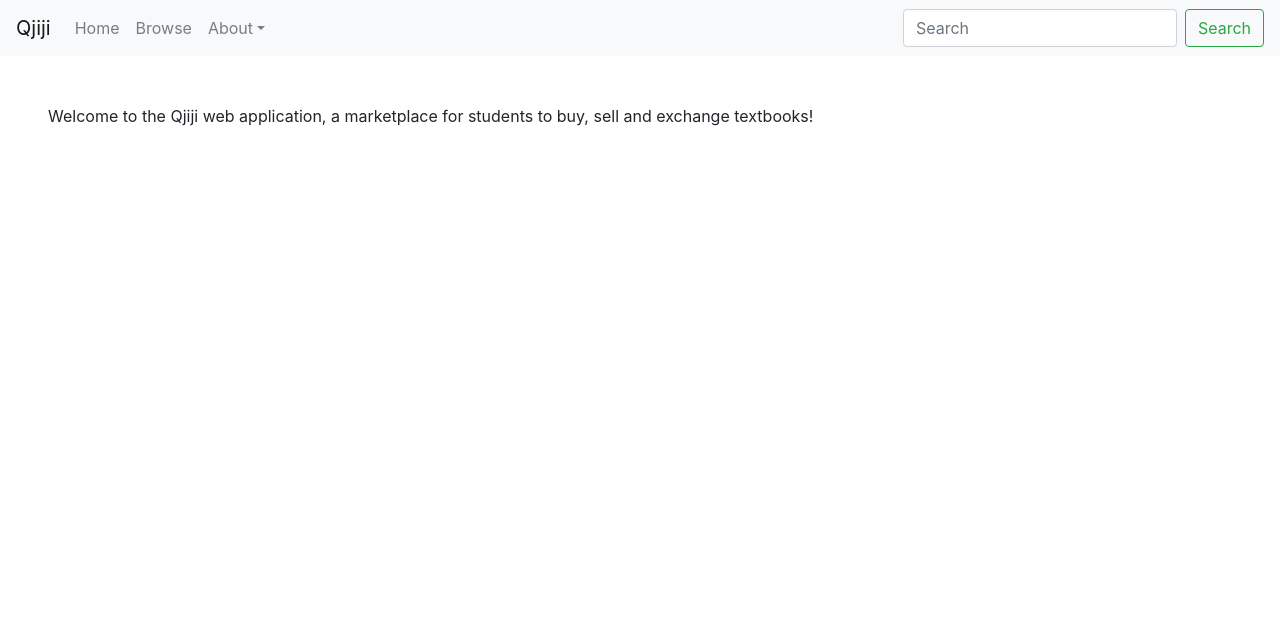
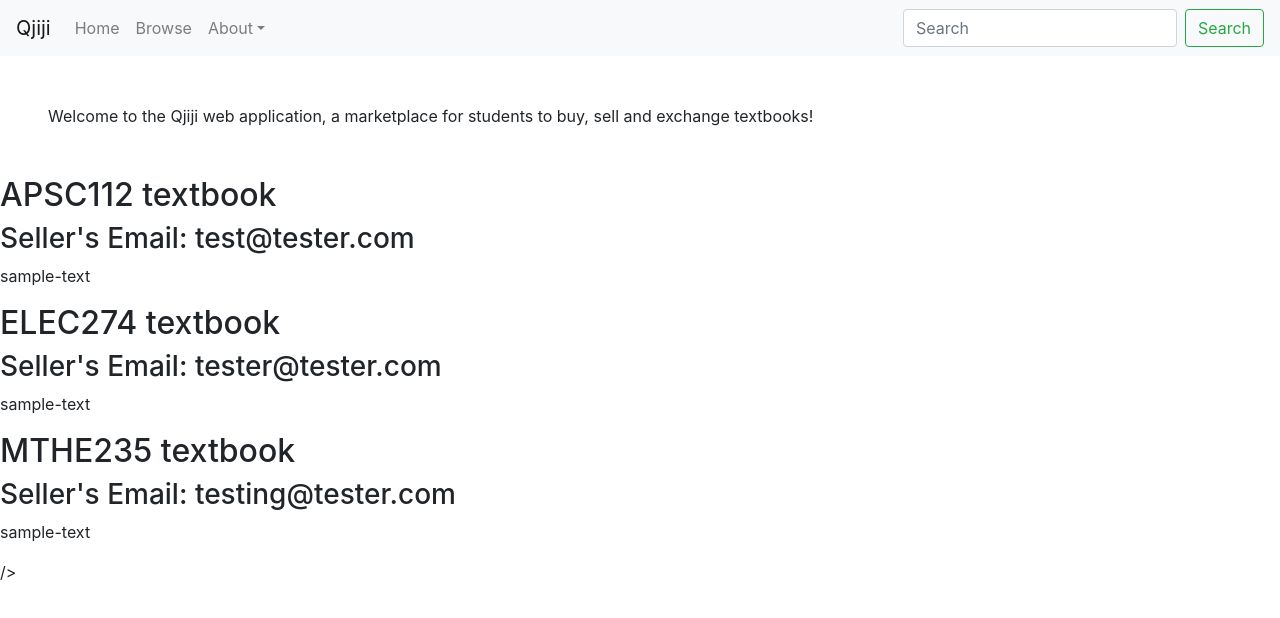
Before and after one commit to QueensEngSoc/textbooks-frontend, a React (Create React App) app in the folder qjiji/: page / in a window 1280 px wide. Shown: the top 618 px of the page. Built offline with nearby package versions, Linux system fonts and the light colour scheme.

Commit message:
added textbook component and sample data

```diff
--- a/qjiji/package.json
+++ b/qjiji/package.json
@@ -4,6 +4,7 @@
   "private": true,
   "dependencies": {
     "bootstrap": "^4.3.1",
+    "create-react-app": "^3.3.0",
     "react": "^16.12.0",
     "react-bootstrap": "^1.0.0-beta.16",
     "react-dom": "^16.12.0",
--- a/qjiji/src/App.js
+++ b/qjiji/src/App.js
@@ -1,15 +1,48 @@
-import React from 'react';
+import React, { Component } from 'react';
 import Navigation from './Navigation';
 import Home from './Home';
+import Textbook from './Textbook/Textbook';
 
-function App() {
+class App extends Component {
+
+  state = {
+    listings: [
+      { courseName: 'APSC112', email: 'test@tester.com', description: 'sample-text' },
+      { courseName: 'ELEC274', email: 'tester@tester.com', description: 'sample-text' },
+      { courseName: 'MTHE235', email: 'testing@tester.com', description: 'sample-text' }
+    ],
+    showListings: true
+  }
+
+
+  render () {
+
+    let postings = null;
+
+    if (this.state.showListings) {
+      postings = (
+        <div>
+          {this.state.listings.map((book) => {
+            return <Textbook
+             courseName={book.courseName}
+             email={book.email}
+             description={book.description} />
+          })}
+        </div>
+      );
+    }
+
     return (
       <div className="App">
         <link rel="stylesheet" href="https://maxcdn.bootstrapcdn.com/bootstrap/4.3.1/css/bootstrap.min.css" />
         <Navigation />
         <Home />
+        {postings}
+
+        />
       </div>
     );
   }
+}
 
 export default App;
--- /dev/null
+++ b/qjiji/src/Textbook/Textbook.js
@@ -0,0 +1,13 @@
+import React from 'react';
+
+const textbook = (props) => {
+    return (
+        <div>
+            <h2>{props.courseName} textbook</h2>
+            <h3>Seller's Email: {props.email}</h3>
+            <p>{props.description}</p>
+        </div>
+    )
+};
+
+export default textbook;
```
Also changed, not shown: 1 other file (tests, documents, lock files or other folders). Lines whose indentation alone changed are shown as unchanged.
